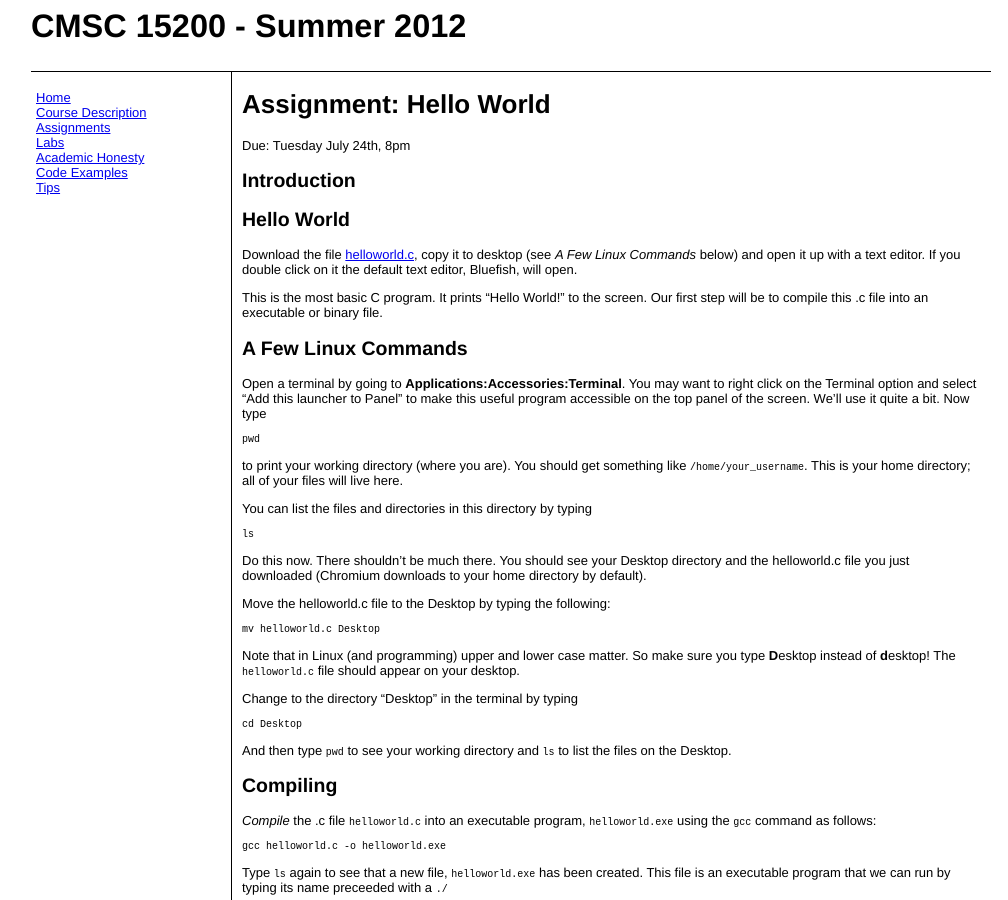
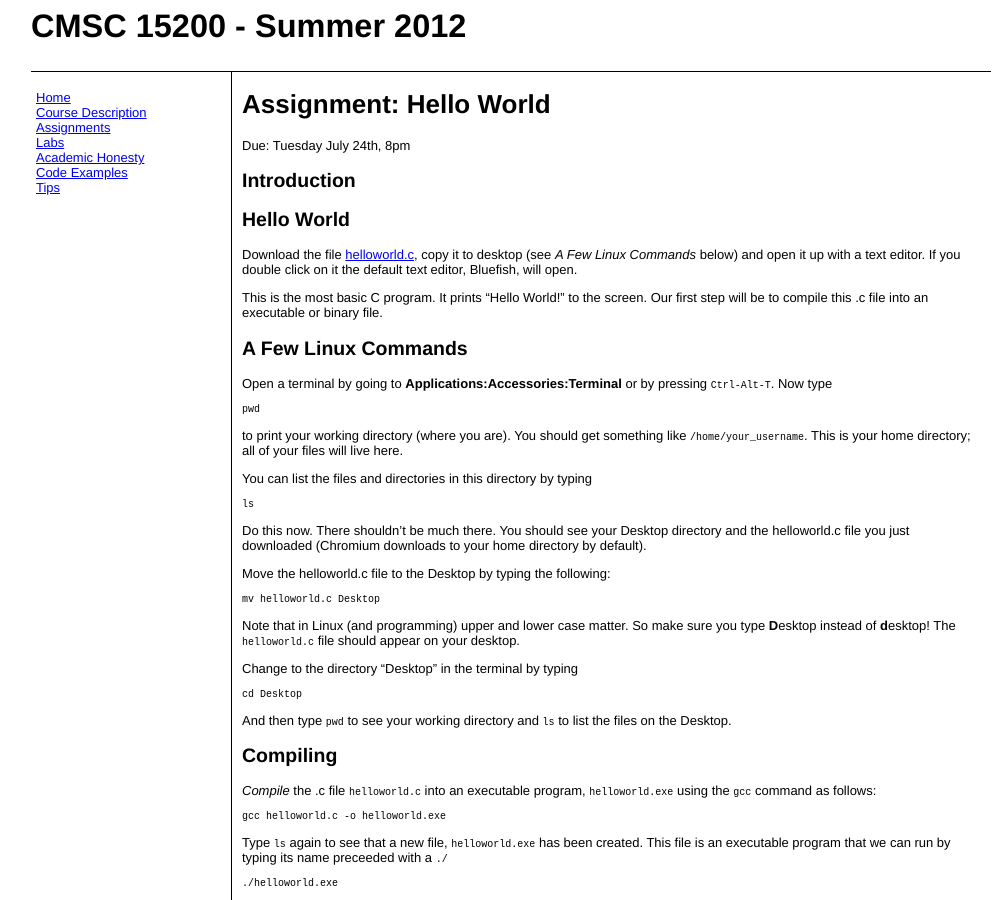
Before and after one commit to mrocklin/cmsc15200, a Jekyll site: the page built from assignments/hw0/index.md, in a window 1280 px wide and 900 px high. Shown: the whole window, without its empty margins (129-1137 px from the left). Built offline with Jekyll 4.4.1, drawn with Linux system fonts in a browser that asks for light colours; Markdown is read by kramdown in place of the engine named in the settings.

Commit message:
removed "add launcher to panel" advice

```diff
--- a/assignments/hw0/index.md
+++ b/assignments/hw0/index.md
@@ -19,10 +19,8 @@ This is the most basic C program. It prints "Hello World!" to the screen. Our fi
 A Few Linux Commands
 --------------------
 
-Open a terminal by going to **Applications:Accessories:Terminal**. You may want
-to right click on the Terminal option and select "Add this launcher to Panel"
-to make this useful program accessible on the top panel of the screen. We'll
-use it quite a bit. Now type
+Open a terminal by going to **Applications:Accessories:Terminal** or by
+pressing `Ctrl-Alt-T`. Now type
 
     pwd
 
```
